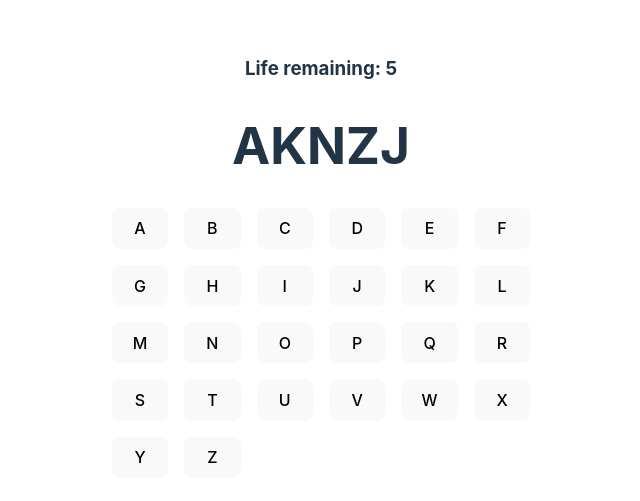
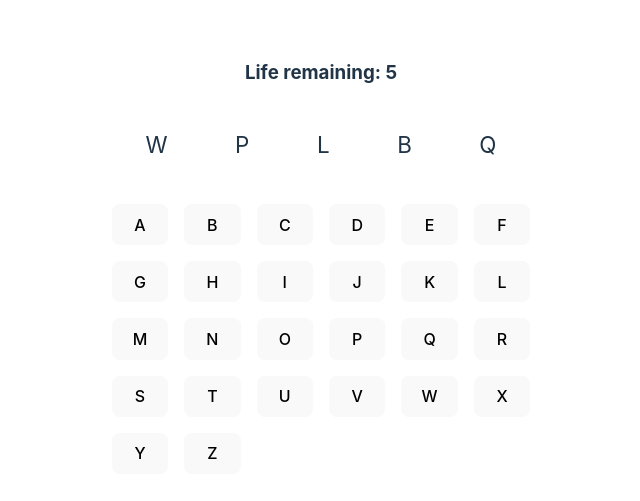
Before and after one commit to Asifmahmud436/Hangman, a React (Vite) app: page / in a window 1280 px wide. Shown: the part 143-644 px from the top of the page, without its empty margins (319-959 px from the left). Built offline with nearby package versions, Linux system fonts and the light colour scheme.

Commit message:
words transformed into objects

```diff
--- a/src/App.css
+++ b/src/App.css
@@ -46,3 +46,10 @@
 .blackBtn{
   background-color: black;
 }
+.word-list{
+  display: flex;
+  justify-content: space-around;
+  align-items: center;
+  margin-bottom: 20px;
+  font-size: 1.4rem;
+}
--- a/src/App.jsx
+++ b/src/App.jsx
@@ -1,5 +1,6 @@
 import { useState } from 'react'
 import Letter from './Letter'
+import Word from './Word'
 import { nanoid } from 'nanoid'
 import './App.css'
 
@@ -33,21 +34,37 @@ function App() {
     uniqueVal={x.id}
     handleClick={togglePressed}
     />)
+  const wordList = word.map(x => <Word
+    key={x.id}
+    value={x.val}
+    pressed={x.isFound}
+    uniqueVal={x.id}
+    />)
 
   function generateRandomWord(){
     const characters = 'QWERTYUIOPASDFGHJKLMNBVCXZ';
-    let randomWord = '';
+    const wordArray = []
     for(let i=0;i<5;i++){
       const randomIndex = Math.floor(Math.random()*characters.length)
-      randomWord += characters[randomIndex]
+      let wordElement = {
+                        val: characters[randomIndex],
+                        isFound:false,
+                        id:nanoid()
+      }
+      wordArray.push(wordElement)
+
     }
-    return randomWord;
+    return wordArray;
   }
+  console.log(generateRandomWord())
   return (
     <>
       <div>
         <h3>Life remaining: {life}</h3>
-        <h1>{word}</h1>
+        {/* <h1>{word}</h1> */}
+        <div className='word-list'>
+          {wordList}
+        </div>
         <div className='letter-list'>
           {letterList}
         </div>
--- /dev/null
+++ b/src/Word.jsx
@@ -0,0 +1,5 @@
+export default function Word(props){
+    return(
+        <p>{props.value}</p>
+    )
+}
```
